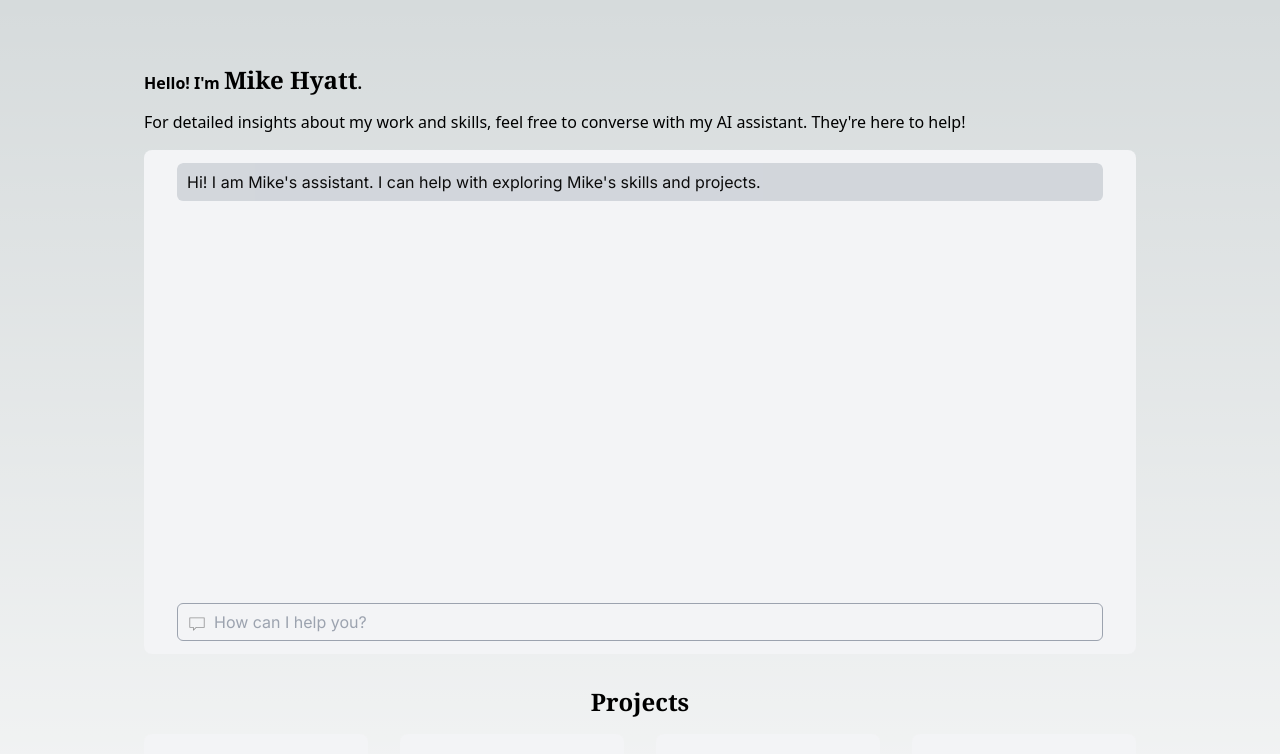
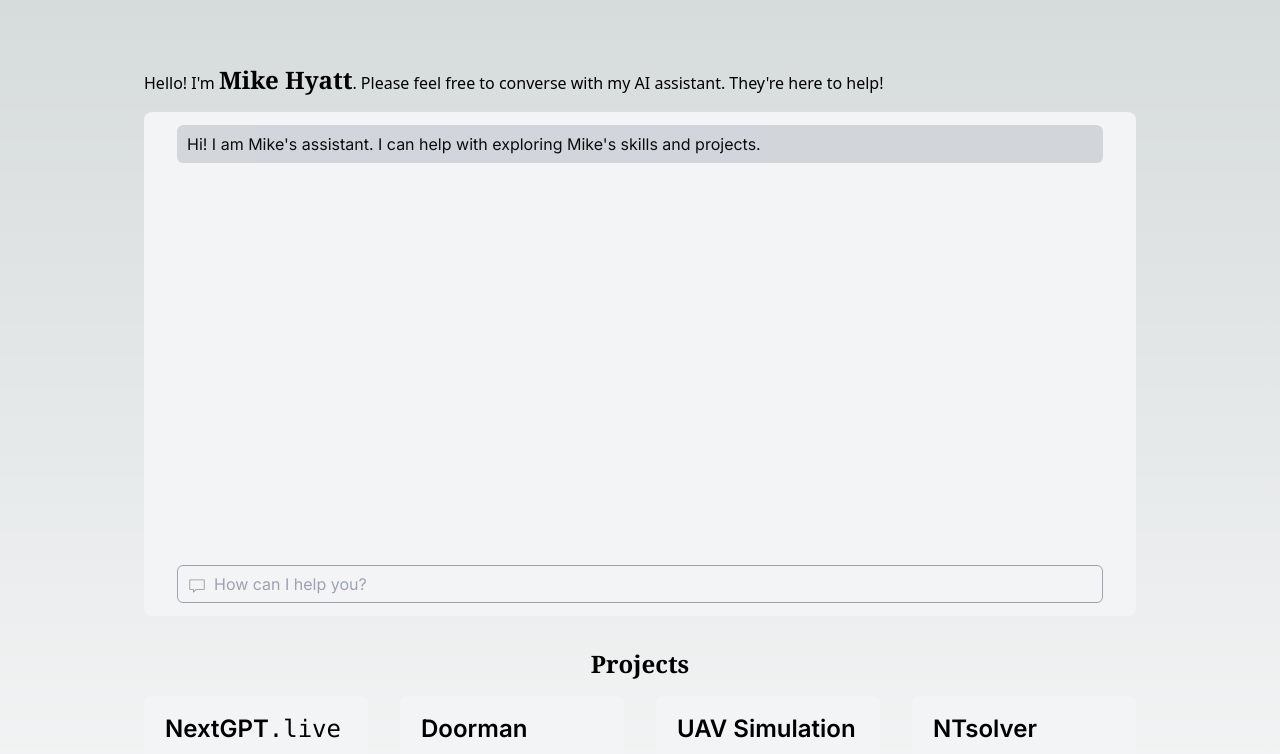
Before and after one commit to 0wh/0wh.github.io, a Next.js app: page / in a window 1280 px wide. Shown: the top 754 px of the page. Built offline with nearby package versions, Linux system fonts and the light colour scheme.

Commit message:
optimize appearance

```diff
--- a/app/page.tsx
+++ b/app/page.tsx
@@ -6,12 +6,11 @@ export default function Home() {
   return (
     <main className="flex min-h-screen flex-col items-center pt-5 sm:p-5 sm:pt-16 lg:p-32 lg:pt-16">
       <div className="mb-4 max-w-[600px] lg:max-w-[900px] xl:max-w-[1200px] w-full">
-        <p className="mx-4 font-semibold text-start font-sans">
-          Hello! I'm <span className="font-serif text-2xl">Mike Hyatt</span>.
-        </p>
-        <p className="mx-4 mt-3.5 text-start font-sans">
-          For detailed insights about my work and skills, feel free to converse
-          with my AI assistant. They're here to help!
+        <p className="mx-4 text-start font-sans">
+          Hello! I'm{" "}
+          <span className="font-semibold font-serif text-2xl">Mike Hyatt</span>.
+          Please feel free to converse with my AI assistant. They're here to
+          help!
         </p>
         <div className="sm:mx-4 sm:rounded-lg border border-transparent my-4 px-5 transition-colors border-gray-300 bg-gray-100 dark:border-neutral-700 dark:bg-neutral-800/30">
           <Panel />
```
